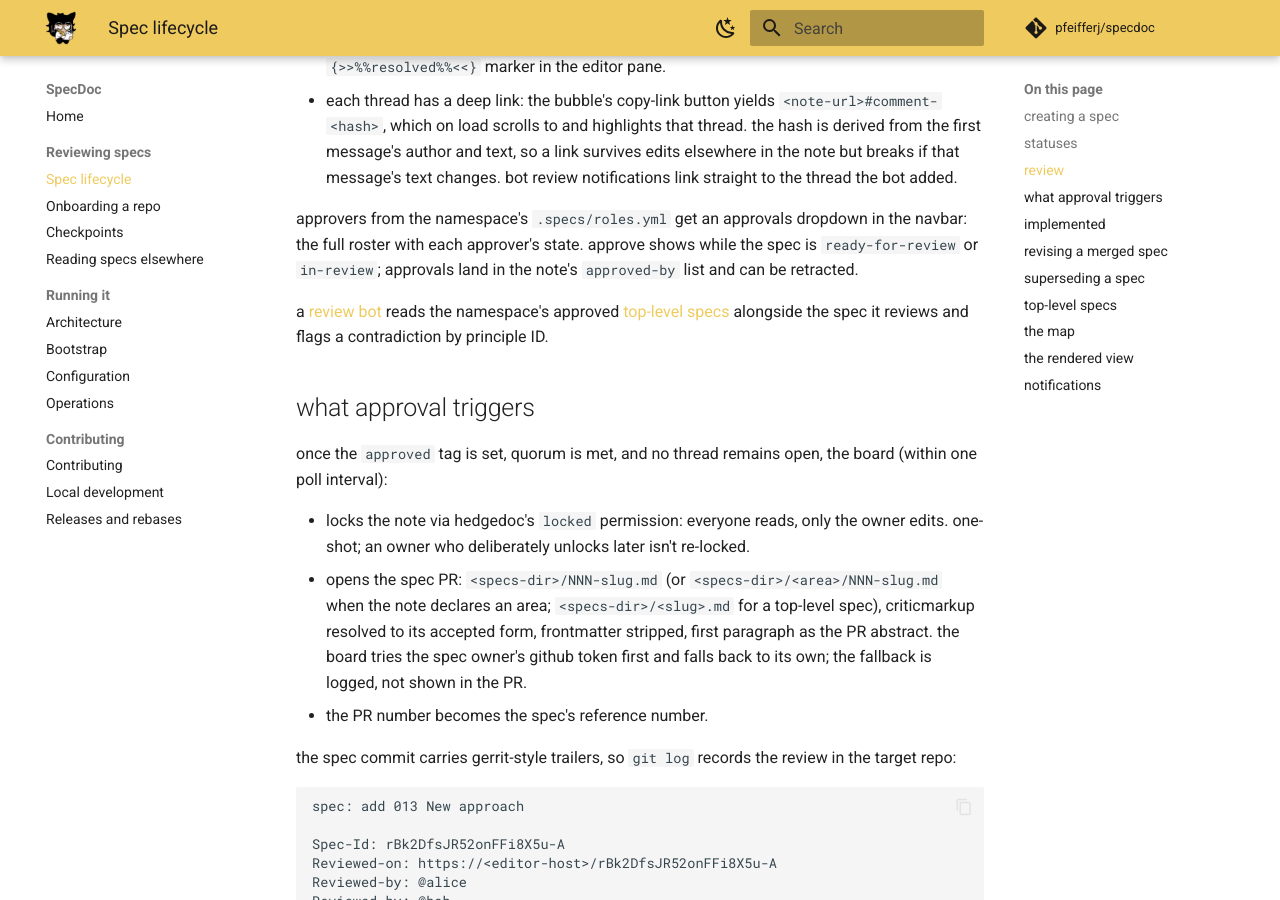
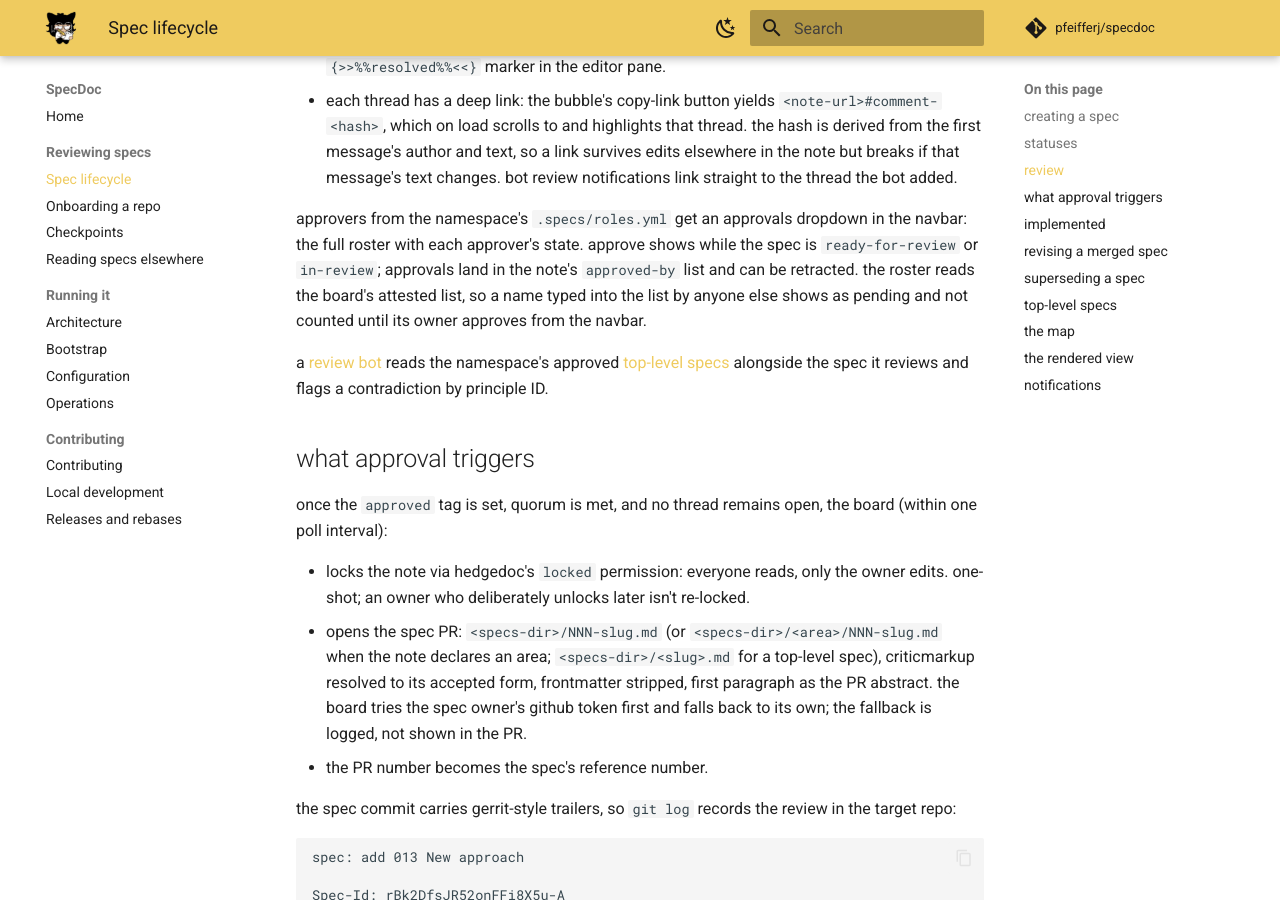
Before and after one commit to pfeifferj/specdoc, an MkDocs documentation site: the page built from docs/spec-lifecycle.md, in a window 1280 px wide and 900 px high, scrolled down 2164 px. Built offline with MkDocs 1.6.1 and Material for MkDocs 9.7.7, drawn with Linux system fonts in a browser that asks for light colours; comment, search, counter and statistics services are not loaded.

Commit message:
fix(editor): show the roster the board will act on
The navbar counted every name in approved-by while the board counts only
the ones their owners wrote, so the two disagreed on quorum. Fork commit
d71195fb reads the board's attested list, edits one list item by offset
so retracting never re-authors the other names, and keeps this session's
own click ahead of a record that is a poll interval old.

Signed-off-by: Josephine Pfeiffer <hi@josie.lol>

```diff
--- a/docs/spec-lifecycle.md
+++ b/docs/spec-lifecycle.md
@@ -64,7 +64,9 @@ it, nobody needs to learn the syntax:
 approvers from the namespace's `.specs/roles.yml` get an approvals dropdown
 in the navbar: the full roster with each approver's state. approve shows
 while the spec is `ready-for-review` or `in-review`; approvals land in the
-note's `approved-by` list and can be retracted.
+note's `approved-by` list and can be retracted. the roster reads the board's
+attested list, so a name typed into the list by anyone else shows as pending
+and not counted until its owner approves from the navbar.
 
 a [review bot](configuration.md#settings-page-and-review-bots) reads the
 namespace's approved [top-level specs](#top-level-specs) alongside the spec it
```
Also changed, not shown: 1 other file.
